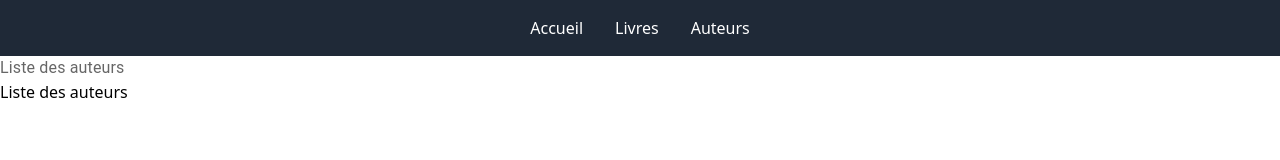
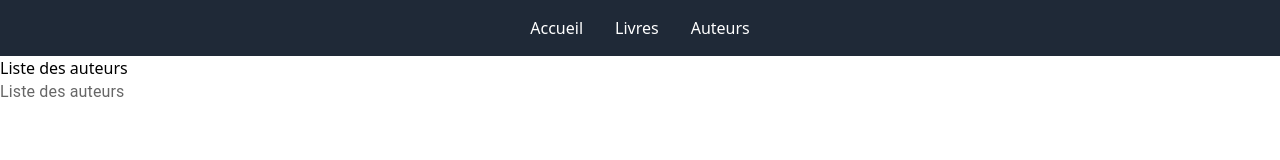
Before and after one commit to Maxence-De-Poorter/web-technologies-m1, a Next.js app in the folder m1-site/: page /authors in a window 1280 px wide. Shown: the top 160 px of the page. Built offline with nearby package versions, Linux system fonts and the light colour scheme.

Commit message:
feat: add PageTitle component to pages

```diff
--- a/m1-site/src/app/authors/page.tsx
+++ b/m1-site/src/app/authors/page.tsx
@@ -1,12 +1,13 @@
 import Breadcrumb from "../../components/Breadcrumb";
+import PageTitle from "../../components/PageTitle";
 
 export default function AuthorsPage() {
     return (
         <div>
+            <PageTitle>Liste des auteurs</PageTitle>
             <Breadcrumb links={[
                 {href: '/authors', label: 'Liste des auteurs'}
             ]}/>
-            <h1>Liste des auteurs</h1>
         </div>
     )
 }
--- a/m1-site/src/app/books/page.tsx
+++ b/m1-site/src/app/books/page.tsx
@@ -1,12 +1,13 @@
 import Breadcrumb from "../../components/Breadcrumb";
+import PageTitle from "../../components/PageTitle";
 
 export default function BooksPage() {
     return(
         <div>
+            <PageTitle>Liste des livres</PageTitle>
             <Breadcrumb links={[
                 { href: '/books', label: 'Liste des livres' }
             ]} />
-            <h1>Liste des livres</h1>
         </div>
     )
 }
--- a/m1-site/src/app/page.tsx
+++ b/m1-site/src/app/page.tsx
@@ -1,10 +1,11 @@
 'use client';
 import './App.css';
+import PageTitle from "../components/PageTitle";
 
 export default function HomePage(){
     return(
         <div>
-            <h1>Accueil</h1>
+            <PageTitle>Acceuil</PageTitle>
         </div>
     );
 }
```
